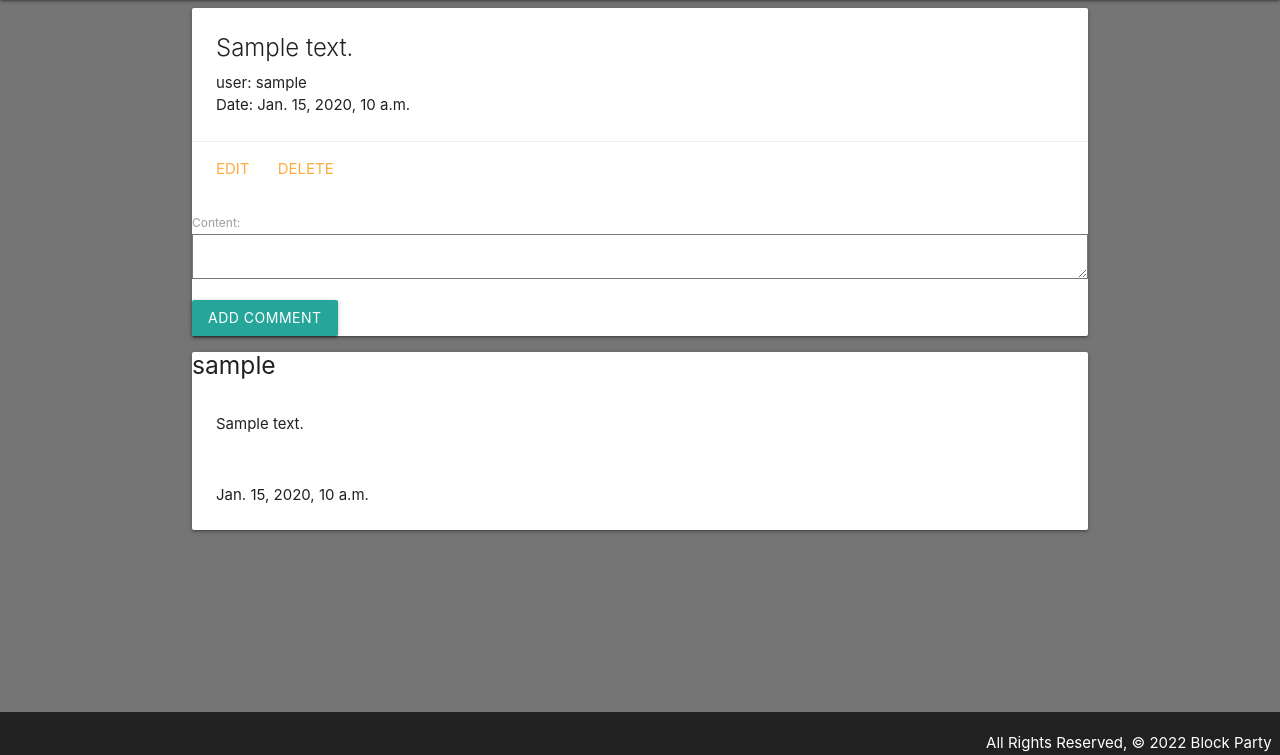
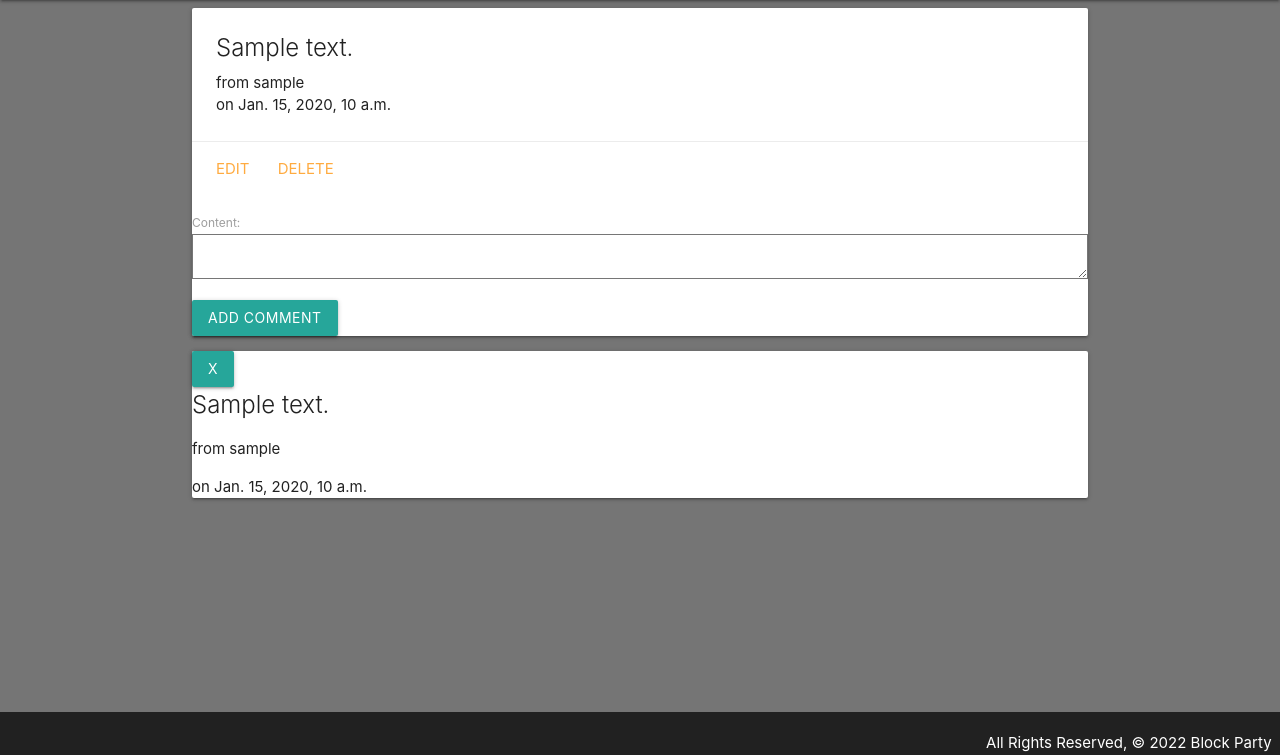
Before and after one commit to KheffyC/blockparty, a Django app: page /group/1/posts/1/ in a window 1280 px wide. Shown: the part 64-819 px from the top of the page. Run offline with Django 4.2, Linux system fonts and the light colour scheme; a user stored in the database is signed in; tables that the repository leaves empty hold one stand-in row (values such as "Sample post").

Commit message:
fixed some details in profiles and added comments deletion

```diff
--- a/main_app/templates/group/post.html
+++ b/main_app/templates/group/post.html
@@ -3,8 +3,8 @@
 <div class="card">
         <div  class="card-content">
             <span class="card-title">{{ post.content }}</span>
-            <p>user: {{ post.user }}</p>
-            <p>Date: {{ post.date }}</p>
+            <p>from {{ post.user }}</p>
+            <p>on {{ post.date }}</p>
         </div>
         {% if user == post.user %}
             <div class="card-action">
@@ -24,9 +24,19 @@
 </div>
 {% for comment in post.comment_set.all %}
     <div class="card">
-        <h5>{{ comment.user }}</h5>
-        <div class="card-content"> {{ comment.content }}</div>
-        <div class="card-content"> {{ comment.date }}</div>
+        {% if user == comment.user %}
+        <div>
+            <div class="col s6">
+                <form action="{% url 'remove_comment' post.group.id post.id comment.id%}" method="POST">
+                  {% csrf_token %}
+                  <input type="submit" class="btn" value="X">
+                </form>
+            </div>
+        </div>
+        {% endif %}
+        <span class="card-title">{{ comment.content }}</span>
+        <p>from {{ comment.user }}</p>
+        <p>on {{ comment.date }}</p>
     </div>
     {% endfor %}
 {% endblock %}
--- a/main_app/templates/profiles/detail.html
+++ b/main_app/templates/profiles/detail.html
@@ -4,9 +4,15 @@
 <div class="card">
         <div  class="card-content">
             <span class="card-title">{{ user.username }}</span>
+            {% if user.profile.bio %}
             <p>Bio: {{ user.profile.bio }}</p>
+            {% endif %}
+            {% if user.profile.state %}
             <p>State: {{ user.profile.state }}</p>
+            {% endif %}
+            {% if user.profile.birth_date %}
             <p>Birthday {{ user.profile.birth_date }}</p>
+            {% endif %}
         </div>
 </div>
 {% endblock %}
--- a/main_app/templates/profiles/index.html
+++ b/main_app/templates/profiles/index.html
@@ -8,7 +8,9 @@
         <a href="{% url 'profiles_detail' user.id %}">
             <div  class="card-content">
                 <span class="card-title">{{ user.username }}</span>
+                {% if user.profile.state %}
                 <p>State: {{ user.profile.state }}</p>
+                {% endif %}
             </div>
         </a>
     </div>
--- a/main_app/urls.py
+++ b/main_app/urls.py
@@ -13,6 +13,7 @@ urlpatterns = [
     path('group/<int:group_id>/posts/<int:pk>/update', views.PostUpdate.as_view(), name='post_update'),
     path('group/<int:group_id>/posts/<int:pk>/delete', views.PostDelete.as_view(), name='post_delete'),
     path('groups/<int:group_id>/posts/<int:post_id>/add_comments/', views.add_comment, name='add_comment'),
+    path('groups/<int:group_id>/posts/<int:post_id>/<int:comment_id>/remove_comment/', views.remove_comment, name='remove_comment'),
     # path('global/<int:post_id>/', views.global_post_detail, name='global_post_detail'), #this is equal to my_profile
     # path('global/create/', views.GlobalPostCreate.as_view(), name='global_post_create'),
     # path('global/<int:pk>/update/', views.GlobalPostUpdate.as_view(), name='global_post_update'), # this one
--- a/main_app/views.py
+++ b/main_app/views.py
@@ -1,6 +1,6 @@
 from distutils.log import Log
 from django.shortcuts import render, redirect
-from .models import Post, Profile, Group
+from .models import Post, Profile, Group, Comment
 from django.views.generic.edit import CreateView, UpdateView, DeleteView
 from django.contrib.auth.mixins import LoginRequiredMixin
 from django.contrib.auth import login
@@ -94,7 +94,14 @@ def add_comment(request, group_id,  post_id):
     new_comment.post_id = post_id
     new_comment.user_id = request.user.id
     new_comment.save()
-  return redirect('post_detail', group_id, post_id )
+  return redirect('post_detail', group_id, post_id)
+
+@login_required
+def remove_comment(request, group_id,  post_id, comment_id):
+  comment = Comment.objects.get(id=comment_id)
+  if request.user.id == comment.user.id:
+    comment.delete()
+  return redirect('post_detail', group_id, post_id)
 
 @login_required
 def profiles_index(request):
```
